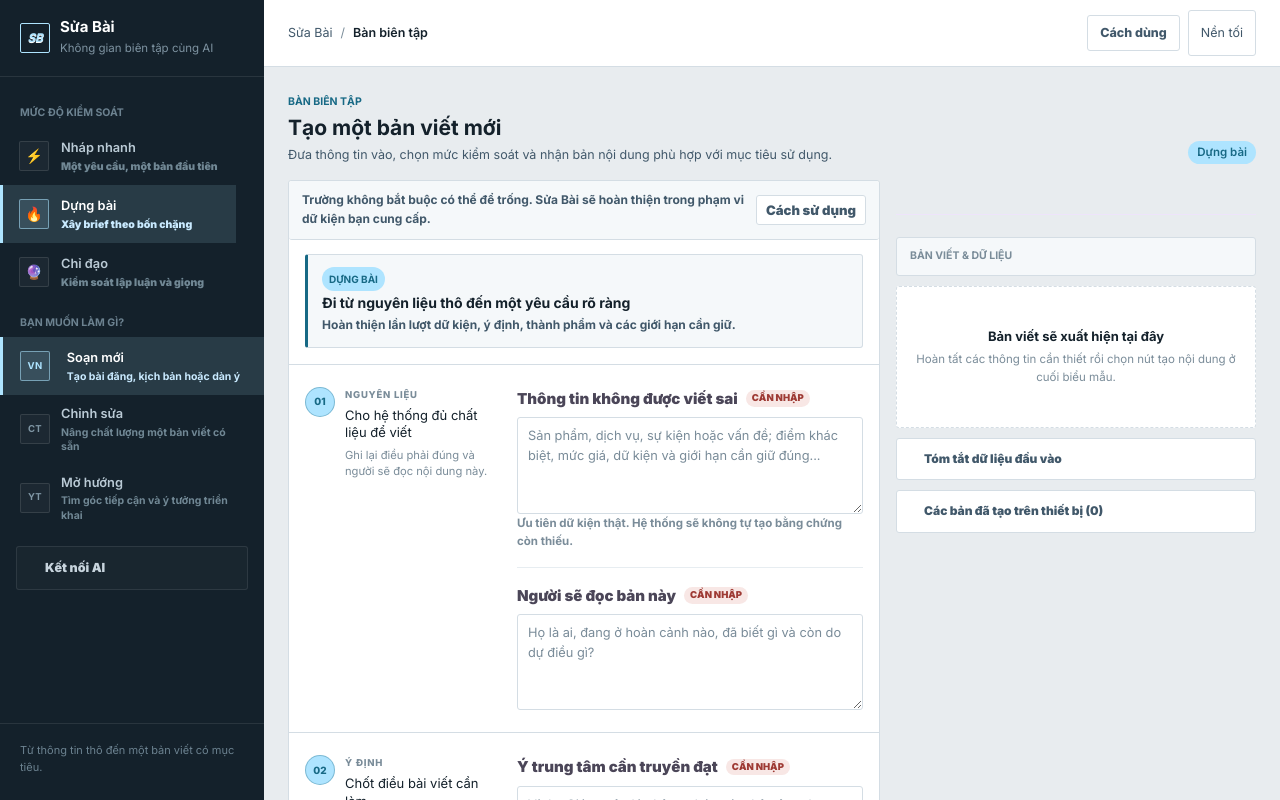
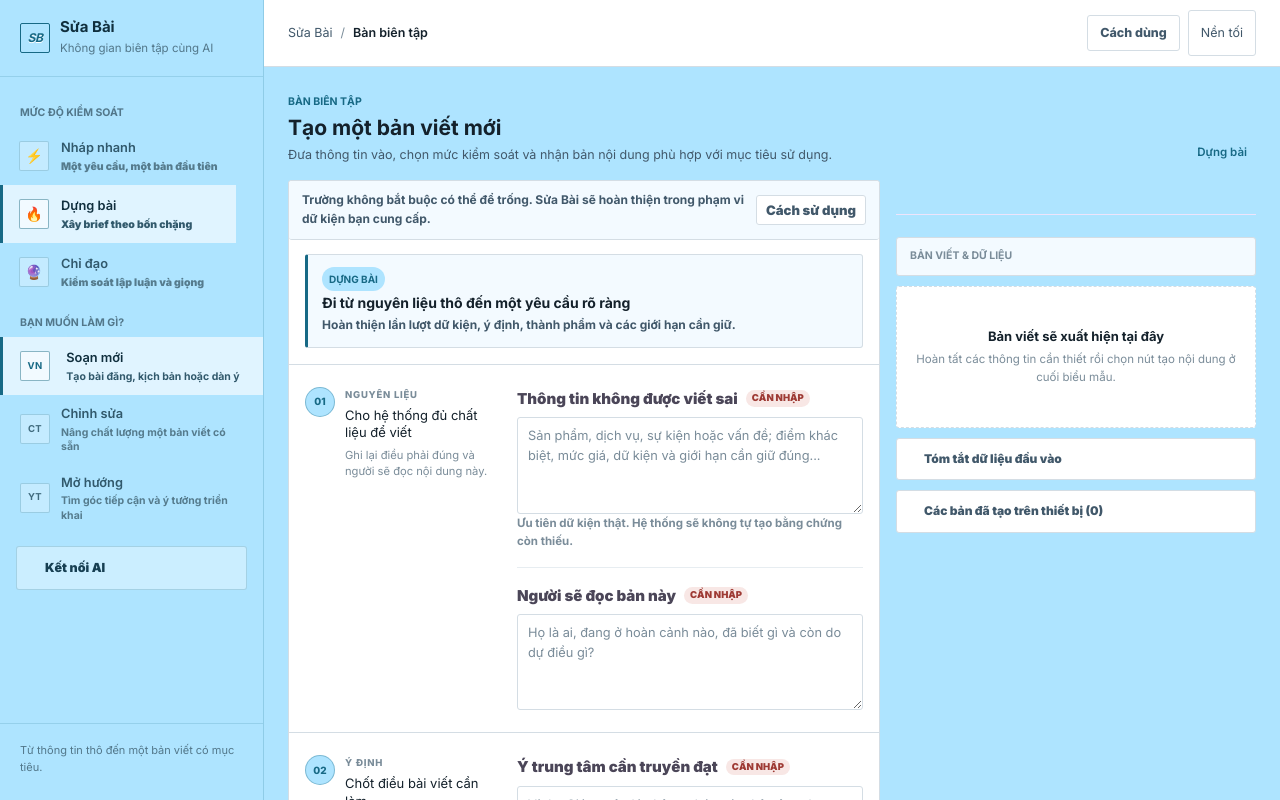
Before and after one commit to zenki12/Content, a Next.js app: page / in a window 1280 px wide. Shown: the top 800 px of the page. Built offline with nearby package versions, Linux system fonts and the light colour scheme.

Commit message:
Use ice blue as the workspace background

```diff
--- a/app/enterprise.css
+++ b/app/enterprise.css
@@ -2,7 +2,7 @@
 :root {
   --e-ink:#14212b; --e-text:#41586a; --e-muted:#7a8c99;
   --e-line:#d4dde4; --e-line-soft:#e7edf1;
-  --e-canvas:#e8ecef; --e-panel:#fff; --e-soft:#f5f8fa;
+  --e-canvas:#AEE4FF; --e-panel:#fff; --e-soft:#f3faff;
   --e-teal:#176985; --e-teal-dark:#0d536d; --e-teal-soft:#AEE4FF;
   --e-action:#176985; --e-action-hover:#0d536d;
   --e-amber:#b0710f; --e-amber-soft:#fbf0dc;
@@ -28,23 +28,23 @@ button,input,textarea,select{font:inherit;color:inherit;letter-spacing:0}code,pr
 .sua-bai-workspace{width:100%;max-width:none;min-height:100vh;margin:0;padding:0;display:grid;grid-template-columns:264px minmax(0,1fr);background:var(--e-canvas);border:0;border-radius:0;box-shadow:none}
 
 /* Left navigation */
-.workspace-rail{position:fixed;z-index:30;inset:0 auto 0 0;width:264px;height:100vh;height:100dvh;overflow-y:auto;overscroll-behavior:contain;display:flex;flex-direction:column;background:#14212b;color:#c7d4dd;padding:18px 0 24px}
-.workspace-rail .brand-head{max-width:none;margin:0 0 14px;padding:0 20px 18px;border-bottom:1px solid rgba(255,255,255,.09);text-align:left}
-.brand-lockup{display:flex;align-items:center;gap:10px}.workspace-rail .logo-mark{width:30px;height:30px;margin:0;display:grid;place-items:center;flex:none;border:1.5px solid #AEE4FF;border-radius:2px;color:#AEE4FF;font-size:12px;font-weight:700}
-.workspace-rail .brand-head h1{margin:0;background:none;color:#fff;font-size:15px;line-height:1.2;font-weight:650;-webkit-text-fill-color:currentColor}
-.workspace-rail .brand-head p{margin:4px 0 0;color:#7e93a1;font-size:11.5px;font-weight:400}
-.rail-group-label{padding:14px 20px 6px;color:#6c8290;font-size:10.5px;font-weight:650;text-transform:uppercase}
+.workspace-rail{position:fixed;z-index:30;inset:0 auto 0 0;width:264px;height:100vh;height:100dvh;overflow-y:auto;overscroll-behavior:contain;display:flex;flex-direction:column;background:#AEE4FF;color:#244c60;padding:18px 0 24px;border-right:1px solid rgba(23,105,133,.2)}
+.workspace-rail .brand-head{max-width:none;margin:0 0 14px;padding:0 20px 18px;border-bottom:1px solid rgba(23,105,133,.16);text-align:left}
+.brand-lockup{display:flex;align-items:center;gap:10px}.workspace-rail .logo-mark{width:30px;height:30px;margin:0;display:grid;place-items:center;flex:none;border:1.5px solid #176985;border-radius:2px;color:#176985;font-size:12px;font-weight:700}
+.workspace-rail .brand-head h1{margin:0;background:none;color:#102f3e;font-size:15px;line-height:1.2;font-weight:650;-webkit-text-fill-color:currentColor}
+.workspace-rail .brand-head p{margin:4px 0 0;color:#52778a;font-size:11.5px;font-weight:400}
+.rail-group-label{padding:14px 20px 6px;color:#52778a;font-size:10.5px;font-weight:650;text-transform:uppercase}
 .workspace-rail .mode-tabs,.workspace-rail .workflow-tabs{display:grid;grid-template-columns:minmax(0,1fr);gap:0;margin:0;padding:0;background:transparent;border:0;border-radius:0}
-.workspace-rail .mode-tabs button,.workspace-rail .workflow-tabs button{width:100%;min-height:58px;display:grid;grid-template-columns:32px minmax(0,1fr);align-items:center;gap:10px;padding:9px 18px 9px 16px;text-align:left;background:transparent;border:0;border-left:3px solid transparent;border-radius:0;color:#bacad5;cursor:pointer;box-shadow:none;transition:background-color .18s ease,color .18s ease,border-color .18s ease}
-.workspace-rail .mode-tabs button:hover,.workspace-rail .workflow-tabs button:hover{background:rgba(255,255,255,.05);color:#fff}
-.workspace-rail .mode-tabs button.active,.workspace-rail .workflow-tabs button.active{background:rgba(174,228,255,.13);border-left-color:#AEE4FF;color:#fff;box-shadow:none}
-.mode-glyph,.workflow-code{width:30px;height:30px;display:grid;place-items:center;border:1px solid rgba(255,255,255,.11);border-radius:2px;background:rgba(255,255,255,.035);font-size:14px}.workflow-code{color:#7f96a4;font-size:9.5px;font-weight:700;letter-spacing:.04em}.nav-copy{min-width:0}.workspace-rail .mode-tabs strong,.workspace-rail .workflow-tabs strong{display:block;color:inherit;font-size:12.8px;font-weight:600}.workspace-rail .mode-tabs small,.workspace-rail .workflow-tabs small{display:block;margin-top:2px;color:#718895;font-size:10.5px;line-height:1.35}.workspace-rail button.active small{color:#c9eaff}.workspace-rail button.active .mode-glyph,.workspace-rail button.active .workflow-code{border-color:rgba(174,228,255,.55);background:rgba(174,228,255,.12);color:#AEE4FF}
-.workspace-rail .ai-settings{margin:14px 16px 0;background:rgba(255,255,255,.025);border:1px solid rgba(255,255,255,.09);border-radius:var(--e-radius);color:#c7d4dd}
-.workspace-rail .ai-settings summary{min-height:42px;padding:11px 12px;color:#c7d4dd;font-size:12.5px;cursor:pointer}.workspace-rail .ai-settings[open] summary{border-bottom:1px solid rgba(255,255,255,.09)}
+.workspace-rail .mode-tabs button,.workspace-rail .workflow-tabs button{width:100%;min-height:58px;display:grid;grid-template-columns:32px minmax(0,1fr);align-items:center;gap:10px;padding:9px 18px 9px 16px;text-align:left;background:transparent;border:0;border-left:3px solid transparent;border-radius:0;color:#31596c;cursor:pointer;box-shadow:none;transition:background-color .18s ease,color .18s ease,border-color .18s ease}
+.workspace-rail .mode-tabs button:hover,.workspace-rail .workflow-tabs button:hover{background:rgba(255,255,255,.42);color:#102f3e}
+.workspace-rail .mode-tabs button.active,.workspace-rail .workflow-tabs button.active{background:rgba(255,255,255,.62);border-left-color:#176985;color:#102f3e;box-shadow:none}
+.mode-glyph,.workflow-code{width:30px;height:30px;display:grid;place-items:center;border:1px solid rgba(23,105,133,.24);border-radius:2px;background:rgba(255,255,255,.28);font-size:14px}.workflow-code{color:#416b7e;font-size:9.5px;font-weight:700;letter-spacing:.04em}.nav-copy{min-width:0}.workspace-rail .mode-tabs strong,.workspace-rail .workflow-tabs strong{display:block;color:inherit;font-size:12.8px;font-weight:600}.workspace-rail .mode-tabs small,.workspace-rail .workflow-tabs small{display:block;margin-top:2px;color:#557b8d;font-size:10.5px;line-height:1.35}.workspace-rail button.active small{color:#31596c}.workspace-rail button.active .mode-glyph,.workspace-rail button.active .workflow-code{border-color:rgba(23,105,133,.48);background:rgba(255,255,255,.58);color:#176985}
+.workspace-rail .ai-settings{margin:14px 16px 0;background:rgba(255,255,255,.36);border:1px solid rgba(23,105,133,.22);border-radius:var(--e-radius);color:#244c60}
+.workspace-rail .ai-settings summary{min-height:42px;padding:11px 12px;color:#173f52;font-size:12.5px;cursor:pointer}.workspace-rail .ai-settings[open] summary{border-bottom:1px solid rgba(23,105,133,.18)}
 .workspace-rail .model-grid,.workspace-rail .settings-fields{display:grid;grid-template-columns:1fr;gap:7px;padding:10px}.workspace-rail .settings-fields{padding-top:0}
-.workspace-rail .model-option{min-width:0;padding:8px;display:grid;text-align:left;background:rgba(255,255,255,.04);border:1px solid rgba(255,255,255,.08);border-radius:2px;color:#c7d4dd}.workspace-rail .model-option.active{background:rgba(174,228,255,.13);border-color:#AEE4FF}.workspace-rail .model-option span,.workspace-rail .model-option code,.workspace-rail .model-option em{color:#7e93a1;font-size:10px}.workspace-rail .model-option strong{font-size:11.5px}
-.workspace-rail .field-label{color:#aebfca;font-size:11px}.workspace-rail input{min-height:36px;background:rgba(255,255,255,.06);border-color:rgba(255,255,255,.12);color:#fff}
-.rail-foot{margin-top:auto;padding:18px 20px 0;border-top:1px solid rgba(255,255,255,.09);color:#6c8290;font-size:11px}
+.workspace-rail .model-option{min-width:0;padding:8px;display:grid;text-align:left;background:rgba(255,255,255,.46);border:1px solid rgba(23,105,133,.16);border-radius:2px;color:#244c60}.workspace-rail .model-option.active{background:#fff;border-color:#176985}.workspace-rail .model-option span,.workspace-rail .model-option code,.workspace-rail .model-option em{color:#52778a;font-size:10px}.workspace-rail .model-option strong{font-size:11.5px}
+.workspace-rail .field-label{color:#31596c;font-size:11px}.workspace-rail input{min-height:36px;background:rgba(255,255,255,.74);border-color:rgba(23,105,133,.22);color:#102f3e}
+.rail-foot{margin-top:auto;padding:18px 20px 0;border-top:1px solid rgba(23,105,133,.16);color:#52778a;font-size:11px}
 
 /* Main workspace */
 .workspace-main{grid-column:2;min-width:0;display:flex;flex-direction:column}.workspace-main .top-bar{position:sticky;top:0;z-index:20;min-height:58px;padding:10px 24px;display:flex;align-items:center;justify-content:space-between;gap:18px;background:var(--e-panel);border-bottom:1px solid var(--e-line)}
@@ -85,10 +85,10 @@ button:focus-visible,input:focus-visible,textarea:focus-visible,select:focus-vis
 @media(prefers-reduced-motion:reduce){*,*::before,*::after{scroll-behavior:auto!important;transition-duration:.001ms!important;animation-duration:.001ms!important}}
 
 /* Interaction states and editable output */
-.workspace-rail .model-option small{display:block;margin-top:3px;color:#7e93a1;font-size:10px;line-height:1.35}
+.workspace-rail .model-option small{display:block;margin-top:3px;color:#52778a;font-size:10px;line-height:1.35}
 .connection-check{display:grid;gap:6px}
-.connection-check button{min-height:36px;border:1px solid #AEE4FF;border-radius:2px;background:rgba(174,228,255,.12);color:#d9f3ff;cursor:pointer}
-.connection-check span{color:#9db1bc;font-size:10.5px;line-height:1.4}
+.connection-check button{min-height:36px;border:1px solid #176985;border-radius:2px;background:#176985;color:#fff;cursor:pointer}
+.connection-check span{color:#416b7e;font-size:10.5px;line-height:1.4}
 .field-invalid input,.field-invalid textarea{border-color:var(--e-rose)!important}
 .field-invalid .pill-row{padding:7px;border:1px solid var(--e-rose);border-radius:var(--e-radius)}
 .field-error{color:var(--e-rose);font-size:11.5px;font-weight:600}
```
